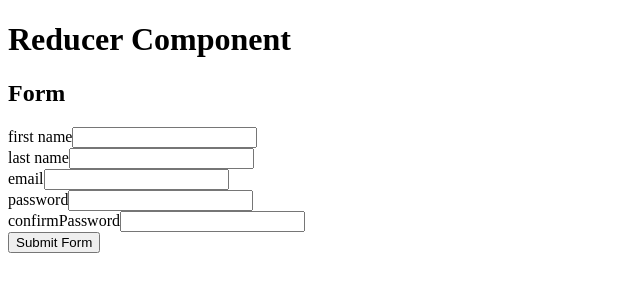
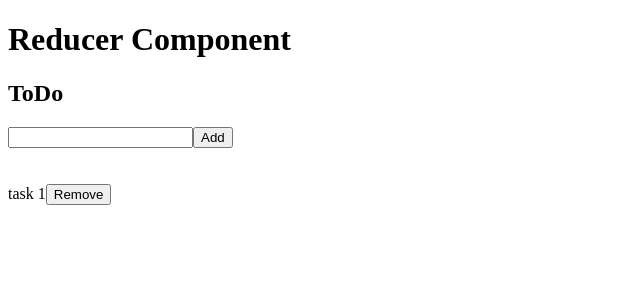
Before and after one commit to Aayan-Ahmed-17/React_Problem_Coding, a React (Vite) app: page / in a window 1280 px wide. Shown: the top 300 px of the page, without its empty margins (0-640 px from the left). Built offline with nearby package versions, Linux system fonts and the light colour scheme.

Commit message:
basic ui setup | without design

```diff
--- a/src/reducer-practice/ReducerComponents.jsx
+++ b/src/reducer-practice/ReducerComponents.jsx
@@ -2,6 +2,7 @@ import React from "react";
 import Counter from "./Counter/Counter";
 import ToggleVisibility from "./Toggle-Visibility/ToggleVisibility";
 import Form from "./Form/Form";
+import ToDo from "./ToDo/ToDo";
 
 const ReducerComponents = () => {
   return (
@@ -9,7 +10,8 @@ const ReducerComponents = () => {
       <h1>Reducer Component</h1>
       {/* <Counter /> */}
       {/* <ToggleVisibility/> */}
-      <Form/>
+      {/* <Form/> */}
+    <ToDo/>
     </>
   );
 };
--- /dev/null
+++ b/src/reducer-practice/ToDo/ToDo.jsx
@@ -0,0 +1,23 @@
+import React from "react";
+
+const ToDo = () => {
+  return (
+    <>
+      <h2>ToDo</h2>
+      <div>
+        {/* adding */}
+        <input type="text" />
+        <button>Add</button>
+      </div>
+      <br />
+      <br />
+      <div>
+        {/* deleting */}
+        <span>task 1</span>
+        <button>Remove</button>
+      </div>
+    </>
+  );
+};
+
+export default ToDo;
```
Also changed, not shown: src/reducer-practice/ToDo/ToDoReducer.js (added).
